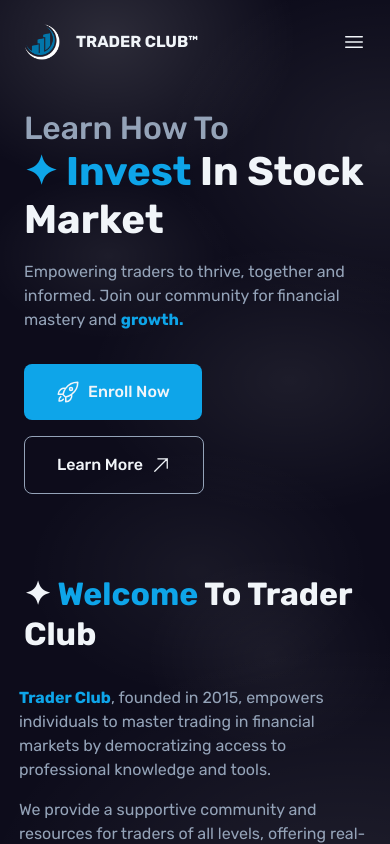
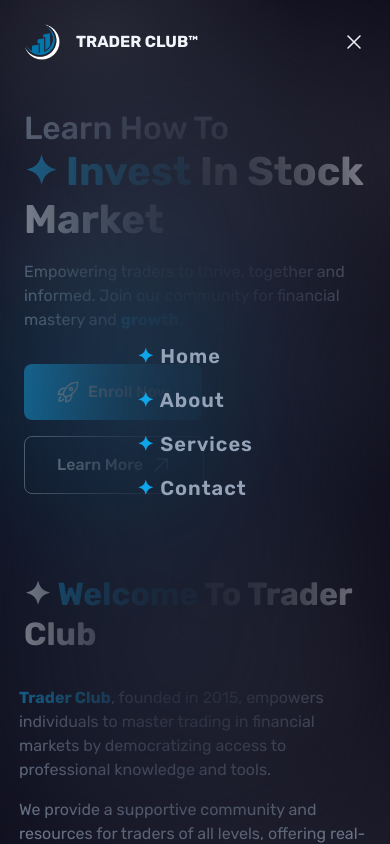
Before and after one commit to cxinu/traderclub-meta, a Next.js app: page / in a window 390 px wide. Both pictures are taken after a click on the button 354 px from the left and 42 px from the top of the page. Shown: the top 844 px of the page. Built offline with nearby package versions, Linux system fonts and the light colour scheme.

Commit message:
MobileNav fr

```diff
--- a/app/layout.tsx
+++ b/app/layout.tsx
@@ -4,6 +4,7 @@
 import "../styles/components/header.css";
 import "../styles/components/hero.css";
 import "../styles/components/about.css";
+import "../styles/components/mobile.css";
 import "../styles/utils.css";
 
 const inter = Inter({ subsets: ["latin"] });
--- a/app/page.tsx
+++ b/app/page.tsx
@@ -1,13 +1,27 @@
+"use client";
+
+import { useEffect } from "react";
 import AboutSection from "@/components/AboutSection";
 import HeroSection from "@/components/HeroSection";
 import NavBar from "@/components/NavBar";
+import MobileNav from "@/components/MobileNav";
 
 export default function Home() {
+  useEffect(() => {
+    const hash = window.location.hash;
+    if (hash) {
+      const section = document.querySelector(hash);
+      if (section) {
+        section.scrollIntoView({ behavior: "smooth" });
+      }
+    }
+  }, []);
   return (
     <>
       <header className="header container">
         <NavBar />
       </header>
+      <MobileNav />
       <main>
         <HeroSection />
         <AboutSection />
--- a/components/AboutSection.tsx
+++ b/components/AboutSection.tsx
@@ -21,10 +21,9 @@
 };
 
 export default function AboutSection() {
-  // const [scrollPosition, setScrollPosition] = useState(0);
   return (
     <>
-      <section className="about container section">
+      <section id="about" className="about container section">
         <h2 className="about__title">
           ✦ <strong className="font-bold">Welcome</strong> To Trader Club
         </h2>
--- a/components/HeroSection.tsx
+++ b/components/HeroSection.tsx
@@ -1,8 +1,9 @@
 import Image from "next/image";
+import Link from "next/link";
 
 export default function HeroSection() {
   return (
-    <section className="hero container">
+    <section id="home" className="hero container">
       <div className="hero__content">
         <div className="hero__title">
           <h2>Learn How To</h2>
@@ -33,6 +34,7 @@
             </svg>
             Enroll Now
           </button>
+          <Link href="#about">
             <button className="flex btn btn--secondary">
               Learn More
               <svg
@@ -50,6 +52,7 @@
                 />
               </svg>
             </button>
+          </Link>
         </div>
       </div>
       <div className="hero__image">
--- /dev/null
+++ b/components/MobileNav.tsx
@@ -0,0 +1,30 @@
+export default function MobileNav() {
+  return (
+    <div className="mobile-nav">
+      <nav>
+        <ul className="mobile-nav__menu">
+          <li>
+            <a className="mobile-nav__link" href="#home">
+              <strong>✦</strong> Home
+            </a>
+          </li>
+          <li>
+            <a className="mobile-nav__link" href="#about">
+              <strong>✦</strong> About
+            </a>
+          </li>
+          <li>
+            <a className="mobile-nav__link" href="#services">
+              <strong>✦</strong> Services
+            </a>
+          </li>
+          <li>
+            <a className="mobile-nav__link" href="#contact">
+              <strong>✦</strong> Contact
+            </a>
+          </li>
+        </ul>
+      </nav>
+    </div>
+  );
+}
--- a/components/NavBar.tsx
+++ b/components/NavBar.tsx
@@ -1,9 +1,56 @@
+"use client";
+import { useState, useEffect } from "react";
 import Image from "next/image";
 import Link from "next/link";
 
 export default function NavBar() {
+  const [isNavOpen, setIsNavOpen] = useState(false);
+
+  const toggleNav = () => {
+    setIsNavOpen(!isNavOpen);
+  };
+
+  useEffect(() => {
+    const mobileNav = document.querySelector(".mobile-nav") as HTMLElement;
+    const mobileLinks = document.querySelectorAll(
+      ".mobile-nav__link"
+    ) as NodeListOf<HTMLElement>;
+
+    if (mobileNav) {
+      mobileNav.style.display = isNavOpen ? "flex" : "none";
+      document.body.style.overflow = isNavOpen ? "hidden" : "auto";
+    }
+    if (isNavOpen) {
+      window.scrollTo({ top: 0, behavior: "instant" });
+    }
+
+    // Add click event listener to each mobile link
+    mobileLinks.forEach((link) => {
+      link.addEventListener("click", () => {
+        if (mobileNav) {
+          mobileNav.style.display = "none";
+          document.body.style.overflow = "auto";
+        }
+        setIsNavOpen(false); // Update state to reflect the UI change
+      });
+    });
+
+    // Cleanup function to remove event listeners
+    return () => {
+      mobileLinks.forEach((link) => {
+        link.removeEventListener("click", () => {
+          if (mobileNav) {
+            mobileNav.style.display = "none";
+            document.body.style.overflow = "auto";
+          }
+          setIsNavOpen(false);
+        });
+      });
+    };
+  }, [isNavOpen]);
+
   return (
-    <nav>
+    <nav className="nav">
       <Link href="/">
         <div className="header__logo">
           <div className="header__image">
@@ -34,7 +81,23 @@
           </a>
         </li>
       </ul>
-      <button className="header__bars">
+      <button className="header__bars" onClick={toggleNav}>
+        {isNavOpen ? (
+          <svg
+            xmlns="http://www.w3.org/2000/svg"
+            fill="none"
+            viewBox="0 0 24 24"
+            strokeWidth={1.5}
+            stroke="currentColor"
+            className="size-6"
+          >
+            <path
+              strokeLinecap="round"
+              strokeLinejoin="round"
+              d="M6 18 18 6M6 6l12 12"
+            />
+          </svg>
+        ) : (
           <svg
             xmlns="http://www.w3.org/2000/svg"
             fill="none"
@@ -49,6 +112,7 @@
               d="M3.75 6.75h16.5M3.75 12h16.5m-16.5 5.25h16.5"
             />
           </svg>
+        )}
       </button>
     </nav>
   );
--- a/styles/components/header.css
+++ b/styles/components/header.css
@@ -7,7 +7,7 @@
     z-index: 9999;
 }
 
-nav {
+.nav {
     display: flex;
     align-items: center;
     justify-content: space-between;
--- /dev/null
+++ b/styles/components/mobile.css
@@ -0,0 +1,41 @@
+.mobile-nav {
+    position: absolute;
+    /* border: solid 1px var(--clr-slate400); */
+    top: 0;
+    left: 0;
+    z-index: 999;
+    width: 100%;
+    height: 100%;
+    backdrop-filter: blur(100px);
+
+    display: none;
+    align-items: center;
+    justify-content: center;
+}
+
+.mobile-nav__menu {
+    display: flex;
+    flex-direction: column;
+    gap: 1rem;
+    align-items: start;
+    justify-content: center;
+    list-style: none;
+}
+
+.mobile-nav__link {
+    font-size: 1.25rem;
+    font-weight: 600;
+    letter-spacing: 0.05em;
+    color: var(--clr-slate400);
+    transition: 0.3s;
+}
+
+.mobile-nav__link:hover {
+    color: var(--clr-blue);
+}
+
+@media (min-width: 768px) {
+    .mobile-nav {
+        display: none;
+    }
+}
```
Lines whose indentation alone changed are shown as unchanged.
